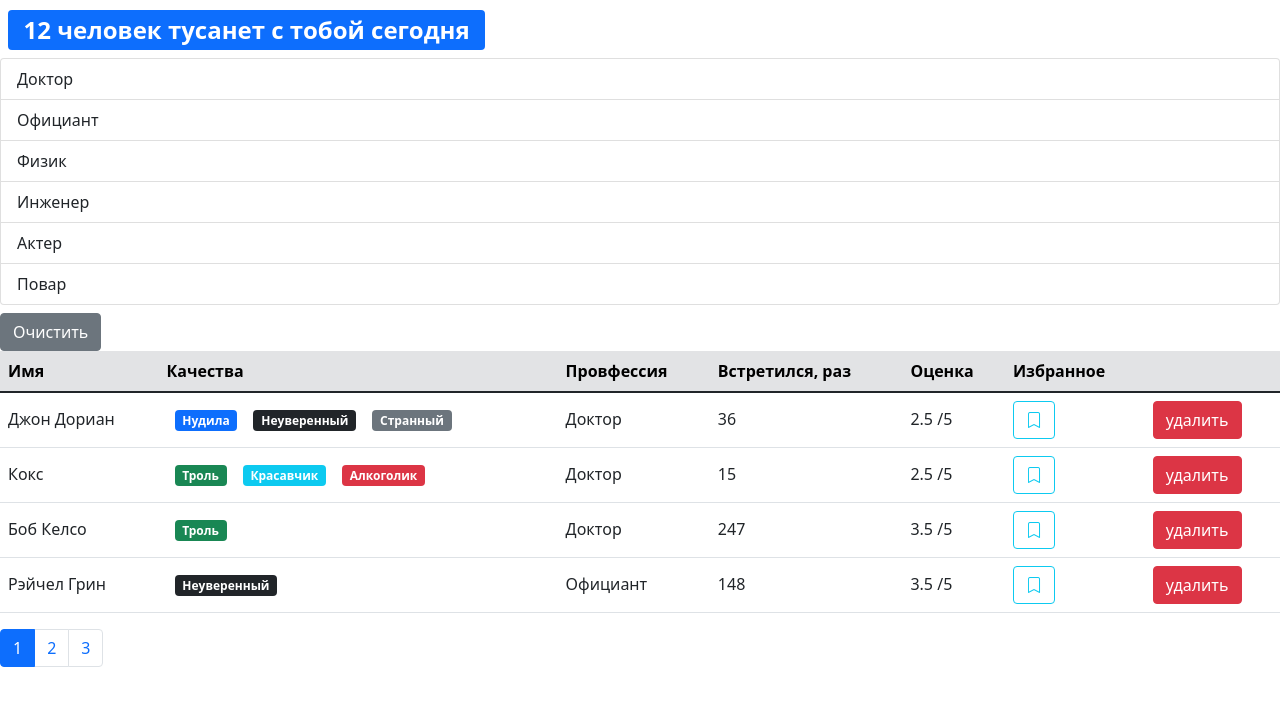
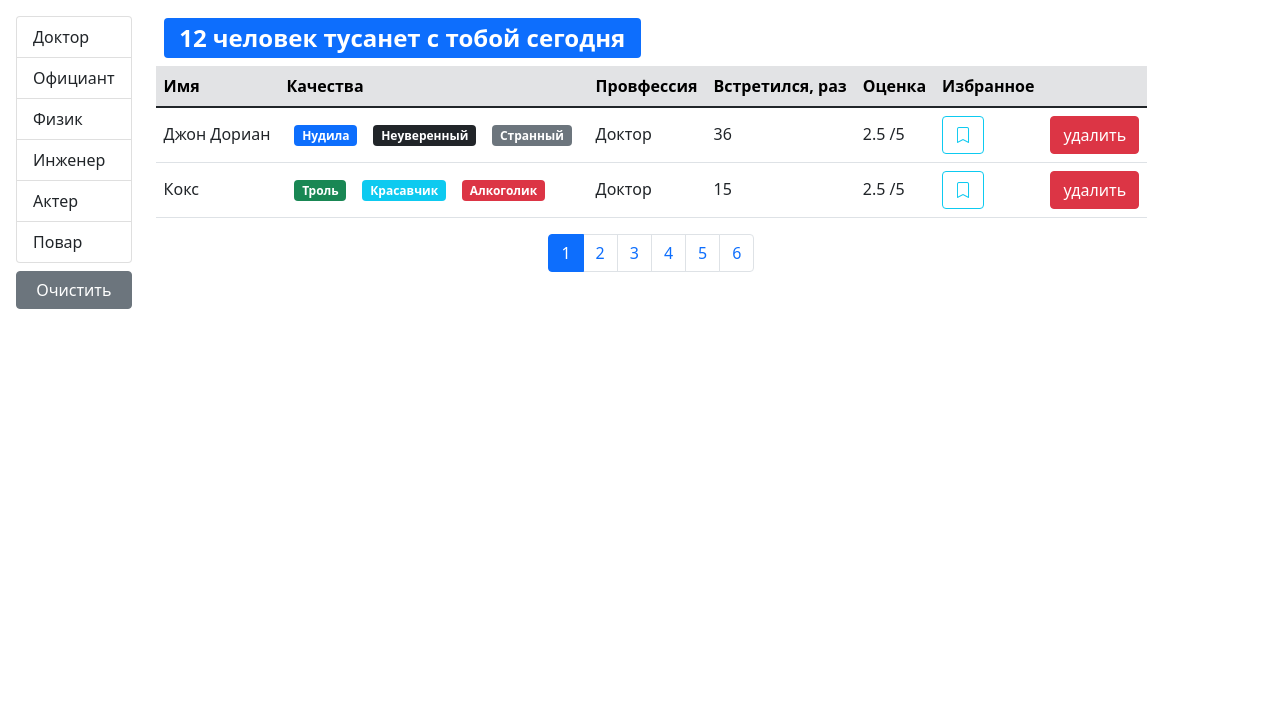
Before and after one commit to KeepGen/fast-dating-project, a React (Create React App) app: page / in a window 1280 px wide. Shown: the top 706 px of the page. Built offline with nearby package versions, Linux system fonts and the light colour scheme.

Commit message:
refactor: New API files for users and professions + async request

```diff
--- a/src/App.js
+++ b/src/App.js
@@ -1,13 +1,18 @@
-import React, { useState } from "react";
+import React, { useEffect, useState } from "react";
 import Users from "./components/users";
-import SearchStatus from "./components/searchStatus";
 import api from "./api";
 
-function App() {
-    const [users, setUsers] = useState(api.users.fetchAll());
+const App = () => {
+    const [users, setUsers] = useState();
+
+    useEffect(() => {
+        api.users.fetchAll().then((data) => setUsers(data));
+    }, []);
+
     const handleDelete = (userId) => {
         setUsers(users.filter((user) => user._id !== userId));
     };
+
     const handleToggleBookMark = (id) => {
         setUsers(
             users.map((user) => {
@@ -19,15 +24,16 @@ function App() {
         );
     };
     return (
-        <div>
-            <SearchStatus length={users.length} />
-            <Users
-                onDelete={handleDelete}
-                onToggleBookMark={handleToggleBookMark}
-                users={users}
-            />
-        </div>
+        <>
+            {users && (
+                <Users
+                    onDelete={handleDelete}
+                    onToggleBookMark={handleToggleBookMark}
+                    users={users}
+                />
+            )}
+        </>
     );
-}
+};
 
 export default App;
--- a/src/api/fake.api/professions.api.js
+++ b/src/api/fake.api/professions.api.js
@@ -1,4 +1,4 @@
-export const professions = {
+export const professionsObject = {
     doctor: { _id: "67rdca3eeb7f6fgeed471818", name: "Доктор" },
     waiter: { _id: "67rdca3eeb7f6fgeed471820", name: "Официант" },
     physics: { _id: "67rdca3eeb7f6fgeed471814", name: "Физик" },
@@ -6,12 +6,20 @@ export const professions = {
     actor: { _id: "67rdca3eeb7f6fgeed471824", name: "Актер" },
     cook: { _id: "67rdca3eeb7f6fgeed471829", name: "Повар" }
 };
-
-const fetchAll = () => new Promise((resolve) => {
-    window.setTimeout(function () {
-        resolve(professions);
-    }, 2000);
-});
+export const professions = [
+    { _id: "67rdca3eeb7f6fgeed471818", name: "Доктор" },
+    { _id: "67rdca3eeb7f6fgeed471820", name: "Официант" },
+    { _id: "67rdca3eeb7f6fgeed471814", name: "Физик" },
+    { _id: "67rdca3eeb7f6fgeed471822", name: "Инженер" },
+    { _id: "67rdca3eeb7f6fgeed471824", name: "Актер" },
+    { _id: "67rdca3eeb7f6fgeed471829", name: "Повар" }
+];
+const fetchAll = () =>
+    new Promise((resolve) => {
+        window.setTimeout(function () {
+            resolve(professions);
+        }, 2000);
+    });
 
 export default {
     fetchAll
--- a/src/api/fake.api/user.api.js
+++ b/src/api/fake.api/user.api.js
@@ -1,5 +1,4 @@
-import { professions } from "./professions.api";
-
+import { professionsObject as professions } from "./professions.api";
 const qualities = {
     tedious: {
         _id: "67rdca3eeb7f6fgeed471198",
@@ -143,6 +142,14 @@ const users = [
         bookmark: false
     }
 ];
-export function fetchAll() {
-    return users;
-}
+
+const fetchAll = () =>
+    new Promise((resolve) => {
+        window.setTimeout(function () {
+            resolve(users);
+        }, 2000);
+    });
+
+export default {
+    fetchAll
+};
--- a/src/api/index.js
+++ b/src/api/index.js
@@ -1,4 +1,4 @@
-import * as users from "./fake.api/user.api";
+import users from "./fake.api/user.api";
 import professions from "./fake.api/professions.api";
 const API = {
     users,
--- a/src/components/groupList.jsx
+++ b/src/components/groupList.jsx
@@ -24,11 +24,11 @@ GroupList.defaultProps = {
 };
 
 GroupList.propTypes = {
-    items: PropTypes.object.isRequired,
+    items: PropTypes.oneOfType([PropTypes.object, PropTypes.array]),
     valueProperty: PropTypes.string.isRequired,
     contentProperty: PropTypes.string.isRequired,
     onItemSelect: PropTypes.func,
-    selectedItem: PropTypes.object
+    selectedItem: PropTypes.oneOfType([PropTypes.object, PropTypes.array])
 };
 
 export default GroupList;
--- a/src/components/users.jsx
+++ b/src/components/users.jsx
@@ -5,19 +5,23 @@ import User from "./user";
 import { paginate } from "../utils/paginate";
 import api from "../api";
 import GroupList from "./groupList";
+import SearchStatus from "./searchStatus";
 
 const Users = ({ users: allUsers, ...rest }) => {
     const [currentPage, setCurrentPage] = useState(1);
     const [professions, setProfessions] = useState();
     const [selectedProf, setSelectedProf] = useState();
-    const count = allUsers.length;
-    const pageSize = 4;
+    const pageSize = 2;
 
     useEffect(() => {
         api.professions.fetchAll().then((data) => setProfessions(data));
     }, []);
 
-    const handleProfessionSelect = item => {
+    useEffect(() => {
+        setCurrentPage(1);
+    }, [selectedProf]);
+
+    const handleProfessionSelect = (item) => {
         setSelectedProf(item);
     };
 
@@ -25,8 +29,8 @@ const Users = ({ users: allUsers, ...rest }) => {
         setCurrentPage(pageIndex);
     };
 
-    const filteredUsers = selectedProf ? allUsers.filter((user) => user.profession === selectedProf) : allUsers;
-
+    const filteredUsers = selectedProf ? allUsers.filter((user) => user.profession.name === selectedProf.name) : allUsers;
+    const count = filteredUsers.length;
     const userCrop = paginate(filteredUsers, currentPage, pageSize);
 
     const clearFilter = () => {
@@ -34,14 +38,15 @@ const Users = ({ users: allUsers, ...rest }) => {
     };
 
     return (
-        <>
+        <div className="d-flex">
             {professions && (
-                <>
+                <div className="d-flex flex-column flex-shrink-0 p-3">
                     <GroupList selectedItem={selectedProf} items={ professions } onItemSelect={handleProfessionSelect} />
                     <button className="btn btn-secondary mt-2" onClick={clearFilter}>Очистить</button>
-                </>
+                </div>
             )}
-
+            <div className="d-flex flex-column p-2">
+                <SearchStatus length={count} />
                 {count > 0 && (
                     <table className="table table-hover">
                         <thead>
@@ -56,24 +61,32 @@ const Users = ({ users: allUsers, ...rest }) => {
                             </tr>
                         </thead>
                         <tbody>
-                        {userCrop.map((user) => (
-                            <User key={user._id} {...rest} {...user} />
+                            {allUsers &&
+                                userCrop.map((user) => (
+                                    <User
+                                        key={user._id}
+                                        {...rest}
+                                        {...user}
+                                    />
                                 ))}
                         </tbody>
                     </table>
                 )}
+                <div className="d-flex justify-content-center">
                     <Pagination
                         itemsCount={count}
                         pageSize={pageSize}
                         currentPage={currentPage}
                         onPageChange={handlePageChange}
                     />
-        </>
+                </div>
+            </div>
+        </div>
     );
 };
 
 Users.propTypes = {
-    users: PropTypes.array.isRequired
+    users: PropTypes.oneOfType([PropTypes.object, PropTypes.array])
 };
 
 export default Users;
```
Lines whose indentation alone changed are shown as unchanged.
